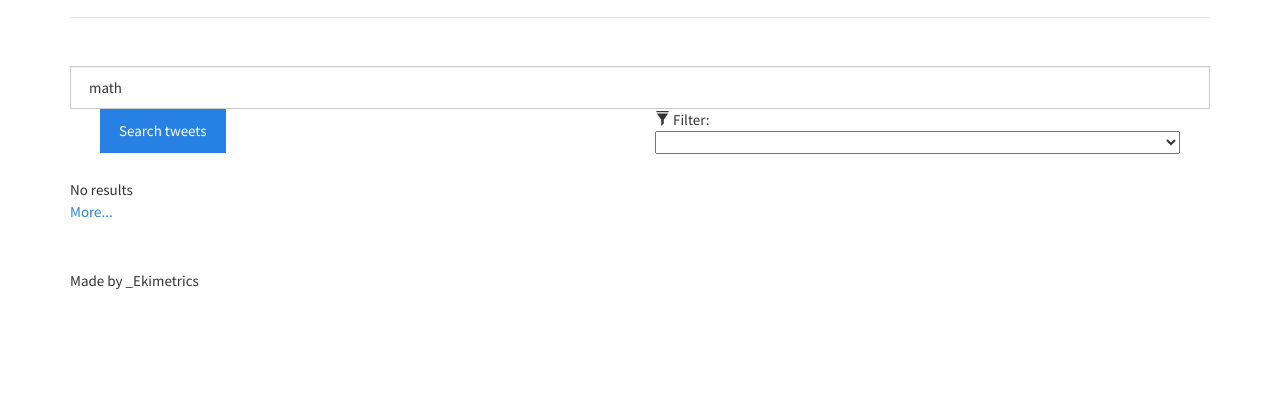
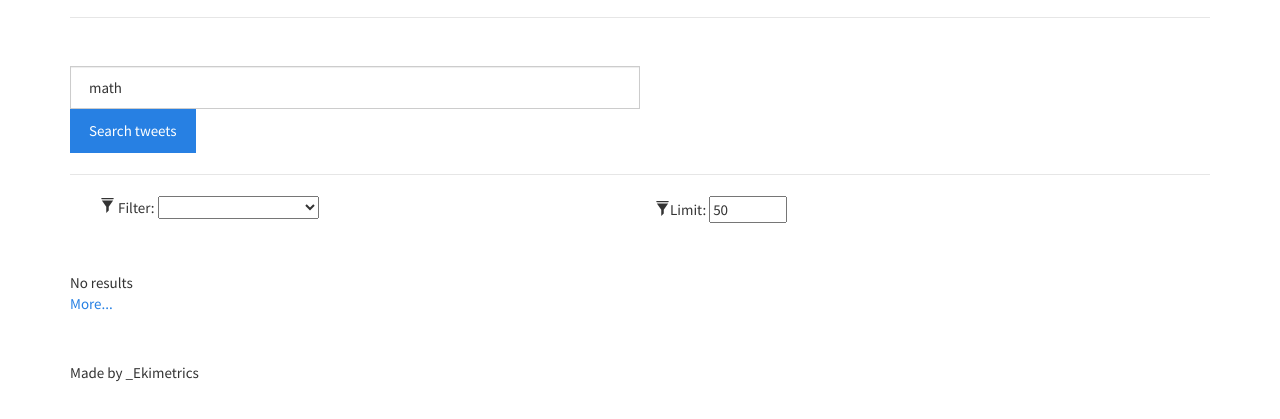
Before and after one commit to charlesDADI/Tweets-Angular-ElasticSearch, a website: page index.html in a window 1280 px wide. Shown: the part 87-506 px from the top of the page. Drawn offline with nearby package versions, Linux system fonts and the light colour scheme; no server answers.

Commit message:
fix some bugs

```diff
--- a/index.html
+++ b/index.html
@@ -32,25 +32,28 @@
         </header>
         <section class='searchField'>
           <form ng-submit='search()'>
-            <input class="form-control" ng-init='ekimetrics' ng-model='searchTerm' type='text'>
+
+              <input ng-style="{ 'width' : '50%'}" class="form-control" ng-init='ekimetrics' ng-model='searchTerm' type='text'><input class="btn btn-primary" type='submit' value='Search tweets'>
+
+          </form>
+
+            <hr>
             <div class="col-lg-12">
               <div class="col-lg-6">
-                <input class="btn btn-primary" type='submit' value='Search tweets'>
+                <i class="glyphicon glyphicon-filter"></i> Filter:
+                <select class="selectpicker"  align="center" ng-model="sortChoice" ng-options="option.key as option.label for option in sortoptions" ></select>
               </div>
-              <div class="col-lg-6">
-                <i class="glyphicon glyphicon-filter"></i> Filter:
-                <select class="selectpicker" style="width:100%;" align="center" ng-model="sortChoice" ng-options="option.key as option.label for option in sortoptions"></select>
-              </div>
+            <div class="col-lg-6">
+              <i class="glyphicon glyphicon-filter"></i>Limit: <input type="number" ng-model="LimitFaved" max="100"  min="0" >
             </div>
+            </div>
+        </section>
+         <hr>
 
-          </form>
-            <hr>
-
-        </section>
         <section class='results'>
           <!-- http://www.angular-js.fr/la-directive-ng-cloak/-->
           <div class='no-tweets' ng-hide='tweets.length'>No results</div>
-            <div  ng-cloak ng-repeat='data in tweets | orderBy: sortChoice '>
+            <div  ng-cloak ng-repeat='data in tweets | orderBy: sortChoice | limitTo : LimitFaved '>
             <div class="col-sm-12 tweet-container"  >
                   <!-- photo profile + infos -->
                   <div class="row-fluid" >
--- a/js/script.js
+++ b/js/script.js
@@ -81,7 +81,7 @@ myTweetSearchEngine.controller('tweetsCtrl',
         $scope.page = 0;            // A counter to keep track of our current page
         $scope.allResults = false;  // Whether or not all results have been found.
 
-
+        $scope.LimitFaved = 50;
         $scope.sortChoice='-user.expert';
         $scope.sortoptions=[
             {label:'Followers count Down',key:'-user.followers_count'},
```
